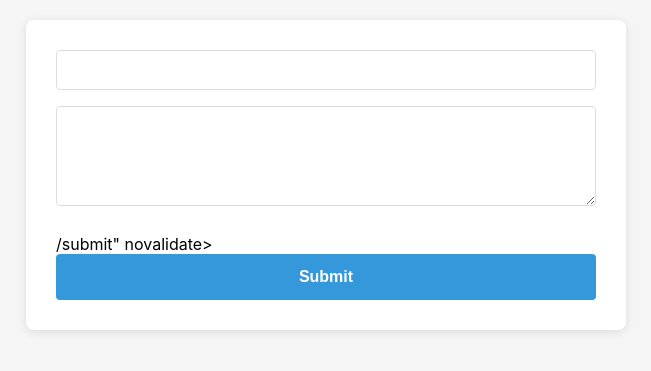
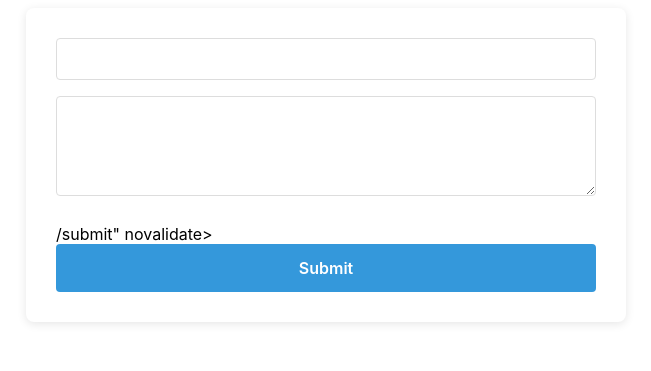
Before and after one commit to otonomproje60-byte/forms-builder, a FastAPI app: template source/templates/embed_form.html in a window 1280 px wide. Shown: the top 371 px of the page, without its empty margins (314-965 px from the left). Run offline with FastAPI, Linux system fonts and the light colour scheme; the template is opened without the code that fills it: most values are stand-ins (such as "Sample title", 1, 10 or a date in 2020); form fields are guessed from the names that the template uses.

Commit message:
Add embeddable form static assets (CSS/JS) and update template
- Created source/static/embed.css with CSS variables for theming
- Created source/static/embed.js for standalone widget embedding
- Updated embed_form.html to use external CSS/JS assets
- Enables both inline embed (/embed/{form_id}) and standalone widget (<script data-form-id>)

```diff
--- /dev/null
+++ b/source/static/embed.css
@@ -0,0 +1,188 @@
+/* Forms Builder Embeddable Widget Styles */
+.forms-builder-widget {
+  --fb-primary: #3498db;
+  --fb-primary-hover: #2980b9;
+  --fb-success: #27ae60;
+  --fb-error: #e74c3c;
+  --fb-bg: #ffffff;
+  --fb-border: #ddd;
+  --fb-text: #333;
+  --fb-muted: #6b7280;
+  --fb-radius: 8px;
+  --fb-shadow: 0 2px 10px rgba(0,0,0,0.1);
+  --fb-focus: rgba(52,152,219,0.2);
+  font-family: -apple-system, BlinkMacSystemFont, 'Segoe UI', Roboto, sans-serif;
+  box-sizing: border-box;
+  max-width: 600px;
+  margin: 0 auto;
+  background: var(--fb-bg);
+  padding: 30px;
+  border-radius: var(--fb-radius);
+  box-shadow: var(--fb-shadow);
+}
+
+.forms-builder-widget * {
+  box-sizing: border-box;
+}
+
+.forms-builder-widget .form-title {
+  margin: 0 0 8px;
+  font-size: 24px;
+  color: var(--fb-text);
+}
+
+.forms-builder-widget .form-description {
+  color: var(--fb-muted);
+  margin-bottom: 24px;
+}
+
+.forms-builder-widget .form-group {
+  margin-bottom: 20px;
+}
+
+.forms-builder-widget label {
+  display: block;
+  margin-bottom: 6px;
+  font-weight: 500;
+  color: var(--fb-text);
+}
+
+.forms-builder-widget .required::after {
+  content: " *";
+  color: var(--fb-error);
+}
+
+.forms-builder-widget input[type="text"],
+.forms-builder-widget input[type="email"],
+.forms-builder-widget input[type="password"],
+.forms-builder-widget input[type="tel"],
+.forms-builder-widget input[type="url"],
+.forms-builder-widget input[type="number"],
+.forms-builder-widget input[type="date"],
+.forms-builder-widget textarea,
+.forms-builder-widget select {
+  width: 100%;
+  padding: 10px 12px;
+  border: 1px solid var(--fb-border);
+  border-radius: 4px;
+  font-size: 16px;
+  font-family: inherit;
+  background: var(--fb-bg);
+  color: var(--fb-text);
+}
+
+.forms-builder-widget input:focus,
+.forms-builder-widget textarea:focus,
+.forms-builder-widget select:focus {
+  outline: none;
+  border-color: var(--fb-primary);
+  box-shadow: 0 0 0 3px var(--fb-focus);
+}
+
+.forms-builder-widget textarea {
+  min-height: 100px;
+  resize: vertical;
+}
+
+.forms-builder-widget .checkbox-group,
+.forms-builder-widget .radio-group {
+  display: flex;
+  flex-wrap: wrap;
+  gap: 12px;
+}
+
+.forms-builder-widget .checkbox-item,
+.forms-builder-widget .radio-item {
+  display: flex;
+  align-items: center;
+  gap: 8px;
+  cursor: pointer;
+}
+
+.forms-builder-widget .checkbox-item input,
+.forms-builder-widget .radio-item input {
+  width: auto;
+  accent-color: var(--fb-primary);
+}
+
+.forms-builder-widget .help-text {
+  font-size: 13px;
+  color: var(--fb-muted);
+  margin-top: 4px;
+}
+
+.forms-builder-widget .error-message {
+  color: var(--fb-error);
+  font-size: 13px;
+  margin-top: 4px;
+  display: none;
+}
+
+.forms-builder-widget .form-group.error .error-message {
+  display: block;
+}
+
+.forms-builder-widget .form-group.error input,
+.forms-builder-widget .form-group.error textarea,
+.forms-builder-widget .form-group.error select {
+  border-color: var(--fb-error);
+}
+
+.forms-builder-widget button[type="submit"] {
+  width: 100%;
+  padding: 14px;
+  background: var(--fb-primary);
+  color: white;
+  border: none;
+  border-radius: 4px;
+  font-size: 16px;
+  font-weight: 600;
+  cursor: pointer;
+  font-family: inherit;
+  transition: background 0.2s;
+}
+
+.forms-builder-widget button[type="submit"]:hover:not(:disabled) {
+  background: var(--fb-primary-hover);
+}
+
+.forms-builder-widget button[type="submit"]:disabled {
+  background: #bdc3c7;
+  cursor: not-allowed;
+}
+
+.forms-builder-widget .forms-builder-honeypot {
+  display: none !important;
+}
+
+.forms-builder-widget .forms-builder-success {
+  text-align: center;
+  padding: 20px;
+}
+
+.forms-builder-widget .forms-builder-success h2 {
+  color: var(--fb-success);
+  margin: 0 0 10px;
+  font-size: 24px;
+}
+
+.forms-builder-widget .forms-builder-success p {
+  color: var(--fb-muted);
+  margin: 0;
+}
+
+.forms-builder-widget .forms-builder-loading {
+  display: inline-block;
+  width: 16px;
+  height: 16px;
+  border: 2px solid transparent;
+  border-top-color: white;
+  border-radius: 50%;
+  animation: fb-spin 0.8s linear infinite;
+  margin-right: 8px;
+  vertical-align: middle;
+}
+
+@keyframes fb-spin {
+  to { transform: rotate(360deg); }
+}
--- /dev/null
+++ b/source/static/embed.js
@@ -0,0 +1,113 @@
+/**
+ * Forms Builder Embeddable Widget
+ * Usage: <script src="https://your-domain.com/static/embed.js" data-form-id="FORM_ID"></script>
+ * Or: <div id="forms-builder-FORM_ID"></div><script src="https://your-domain.com/static/embed.js" data-form-id="FORM_ID"></script>
+ */
+(function() {
+  'use strict';
+
+  var script = document.currentScript || document.querySelector('script[data-form-id]');
+  if (!script) return;
+
+  var formId = script.getAttribute('data-form-id');
+  var apiBase = script.getAttribute('data-api-base') || '';
+  var containerId = script.getAttribute('data-container-id') || 'forms-builder-' + formId;
+
+  if (!formId) {
+    console.error('Forms Builder: data-form-id attribute required');
+    return;
+  }
+
+  var container = document.getElementById(containerId);
+  if (!container) {
+    container = document.createElement('div');
+    container.id = containerId;
+    script.parentNode.insertBefore(container, script.nextSibling);
+  }
+
+  var cssUrl = apiBase + '/static/embed.css';
+  if (!document.querySelector('link[href="' + cssUrl + '"]')) {
+    var link = document.createElement('link');
+    link.rel = 'stylesheet';
+    link.href = cssUrl;
+    document.head.appendChild(link);
+  }
+
+  function loadForm() {
+    fetch(apiBase + '/embed/' + formId)
+      .then(function(r) { return r.text(); })
+      .then(function(html) {
+        container.innerHTML = html;
+        var form = container.querySelector('form');
+        if (form) {
+          initForm(form, apiBase, formId);
+        }
+      })
+      .catch(function(err) {
+        console.error('Forms Builder: Failed to load form', err);
+        container.innerHTML = '<div style="color:#e74c3c;padding:20px;text-align:center;">Failed to load form</div>';
+      });
+  }
+
+  function initForm(form, apiBase, formId) {
+    form.addEventListener('submit', function(e) {
+      e.preventDefault();
+      var submitBtn = form.querySelector('button[type="submit"]');
+      var formData = new FormData(form);
+      var data = Object.fromEntries(formData.entries());
+
+      form.querySelectorAll('.error-message').forEach(function(el) { el.textContent = ''; });
+      form.querySelectorAll('.form-group').forEach(function(el) { el.classList.remove('error'); });
+
+      if (submitBtn) {
+        submitBtn.disabled = true;
+        submitBtn.innerHTML = '<span class="forms-builder-loading"></span>Submitting...';
+      }
+
+      fetch(apiBase + '/api/forms/' + formId + '/submit', {
+        method: 'POST',
+        headers: { 'Content-Type': 'application/json' },
+        body: JSON.stringify({ data: data })
+      })
+      .then(function(r) { return r.json(); })
+      .then(function(resp) {
+        if (resp.id) {
+          form.innerHTML = '<div class="forms-builder-success"><h2>✓ Thank you!</h2><p>Your submission has been received.</p></div>';
+        } else {
+          if (resp.detail) {
+            if (typeof resp.detail === 'string') {
+              alert('Error: ' + resp.detail);
+            } else if (resp.detail.errors) {
+              resp.detail.errors.forEach(function(err) {
+                var field = form.querySelector('[data-field="' + err.loc[1] + '"]');
+                if (field) {
+                  field.classList.add('error');
+                  var msgEl = field.querySelector('.error-message');
+                  if (msgEl) msgEl.textContent = err.msg;
+                }
+              });
+            }
+          } else {
+            alert('Submission failed. Please try again.');
+          }
+        }
+      })
+      .catch(function(err) {
+        console.error('Forms Builder: Submission error', err);
+        alert('Network error. Please try again.');
+      })
+      .finally(function() {
+        if (submitBtn) {
+          submitBtn.disabled = false;
+          submitBtn.textContent = 'Submit';
+        }
+      });
+    });
+  }
+
+  if (document.readyState === 'loading') {
+    document.addEventListener('DOMContentLoaded', loadForm);
+  } else {
+    loadForm();
+  }
+})();
--- a/source/templates/embed_form.html
+++ b/source/templates/embed_form.html
@@ -4,36 +4,10 @@
     <meta charset="UTF-8">
     <meta name="viewport" content="width=device-width, initial-scale=1.0">
     <title>{{ form.name }} - Forms Builder</title>
-    <style>
-        * { box-sizing: border-box; }
-        body { font-family: -apple-system, BlinkMacSystemFont, 'Segoe UI', Roboto, sans-serif; margin: 0; padding: 20px; background: #f5f5f5; }
-        .form-container { max-width: 600px; margin: 0 auto; background: white; padding: 30px; border-radius: 8px; box-shadow: 0 2px 10px rgba(0,0,0,0.1); }
-        .form-title { margin: 0 0 8px; font-size: 24px; color: #333; }
-        .form-description { color: #666; margin-bottom: 24px; }
-        .form-group { margin-bottom: 20px; }
-        label { display: block; margin-bottom: 6px; font-weight: 500; color: #333; }
-        .required::after { content: " *"; color: #e74c3c; }
-        input[type="text"], input[type="email"], textarea, select {
-            width: 100%; padding: 10px 12px; border: 1px solid #ddd; border-radius: 4px; font-size: 16px;
-        }
-        input:focus, textarea:focus, select:focus { outline: none; border-color: #3498db; box-shadow: 0 0 0 3px rgba(52,152,219,0.2); }
-        textarea { min-height: 100px; resize: vertical; }
-        .checkbox-group { display: flex; flex-wrap: wrap; gap: 12px; }
-        .checkbox-item { display: flex; align-items: center; gap: 8px; }
-        .checkbox-item input { width: auto; }
-        .help-text { font-size: 13px; color: #888; margin-top: 4px; }
-        .error-message { color: #e74c3c; font-size: 13px; margin-top: 4px; display: none; }
-        button[type="submit"] {
-            width: 100%; padding: 14px; background: #3498db; color: white; border: none;
-            border-radius: 4px; font-size: 16px; font-weight: 600; cursor: pointer;
-        }
-        button[type="submit"]:hover { background: #2980b9; }
-        button[type="submit"]:disabled { background: #bdc3c7; cursor: not-allowed; }
-        .forms-builder-honeypot { display: none !important; }
-    </style>
+    <link rel="stylesheet" href="{{ api_base }}/static/embed.css">
 </head>
 <body>
-    <div class="form-container">
+    <div class="forms-builder-widget">
         <h1 class="form-title">{{ form.name }}</h1>
         {% if form.description %}
         <p class="form-description">{{ form.description }}</p>
@@ -65,9 +39,9 @@
                 </div>
 
                 {% elif field.type == 'radio' %}
-                <div class="checkbox-group">
+                <div class="radio-group">
                     {% for option in field.options or [] %}
-                    <label class="checkbox-item">
+                    <label class="radio-item">
                         <input type="radio" name="{{ field.name }}" value="{{ option }}" {% if field.required and loop.first %}required{% endif %}> {{ option }}
                     </label>
                     {% endfor %}
@@ -98,61 +72,20 @@
             </div>
             {% endif %}
 
-            <button type="submit" id="submit-btn">Submit</button>
+            <button type="submit">Submit</button>
         </form>
     </div>
 
+    <script src="{{ api_base }}/static/embed.js"></script>
     <script>
-        document.getElementById('forms-builder-form').addEventListener('submit', async function(e) {
-            e.preventDefault();
-            const form = this;
-            const submitBtn = document.getElementById('submit-btn');
-            const formData = new FormData(form);
-            const data = Object.fromEntries(formData.entries());
-
-            // Clear previous errors
-            form.querySelectorAll('.error-message').forEach(el => el.textContent = '');
-            form.querySelectorAll('.form-group').forEach(el => el.classList.remove('error'));
-
-            submitBtn.disabled = true;
-            submitBtn.textContent = 'Submitting...';
-
-            try {
-                const response = await fetch(form.action, {
-                    method: 'POST',
-                    headers: { 'Content-Type': 'application/json' },
-                    body: JSON.stringify({ data: data })
-                });
-
-                const result = await response.json();
-
-                if (response.ok && result.id) {
-                    form.innerHTML = '<div style="text-align: center; padding: 20px;"><h2 style="color: #27ae60;">✓ Thank you!</h2><p>Your submission has been received.</p></div>';
-                } else {
-                    // Show validation errors
-                    if (result.detail) {
-                        if (typeof result.detail === 'string') {
-                            alert('Error: ' + result.detail);
-                        } else if (result.detail.errors) {
-                            result.detail.errors.forEach(err => {
-                                const field = form.querySelector('[data-field="' + err.loc[1] + '"]');
-                                if (field) {
-                                    field.classList.add('error');
-                                    field.querySelector('.error-message').textContent = err.msg;
-                                }
-                            });
-                        }
-                    } else {
-                        alert('Submission failed. Please try again.');
-                    }
-                }
-            } catch (err) {
-                alert('Network error. Please try again.');
-            } finally {
-                submitBtn.disabled = false;
-                submitBtn.textContent = 'Submit';
+        // Initialize the form with the API base
+        var container = document.querySelector('.forms-builder-widget');
+        if (container) {
+            var form = container.querySelector('form');
+            if (form) {
+                // The embed.js will handle form submission
             }
-        });
+        }
     </script>
 </body>
 </html>
```
